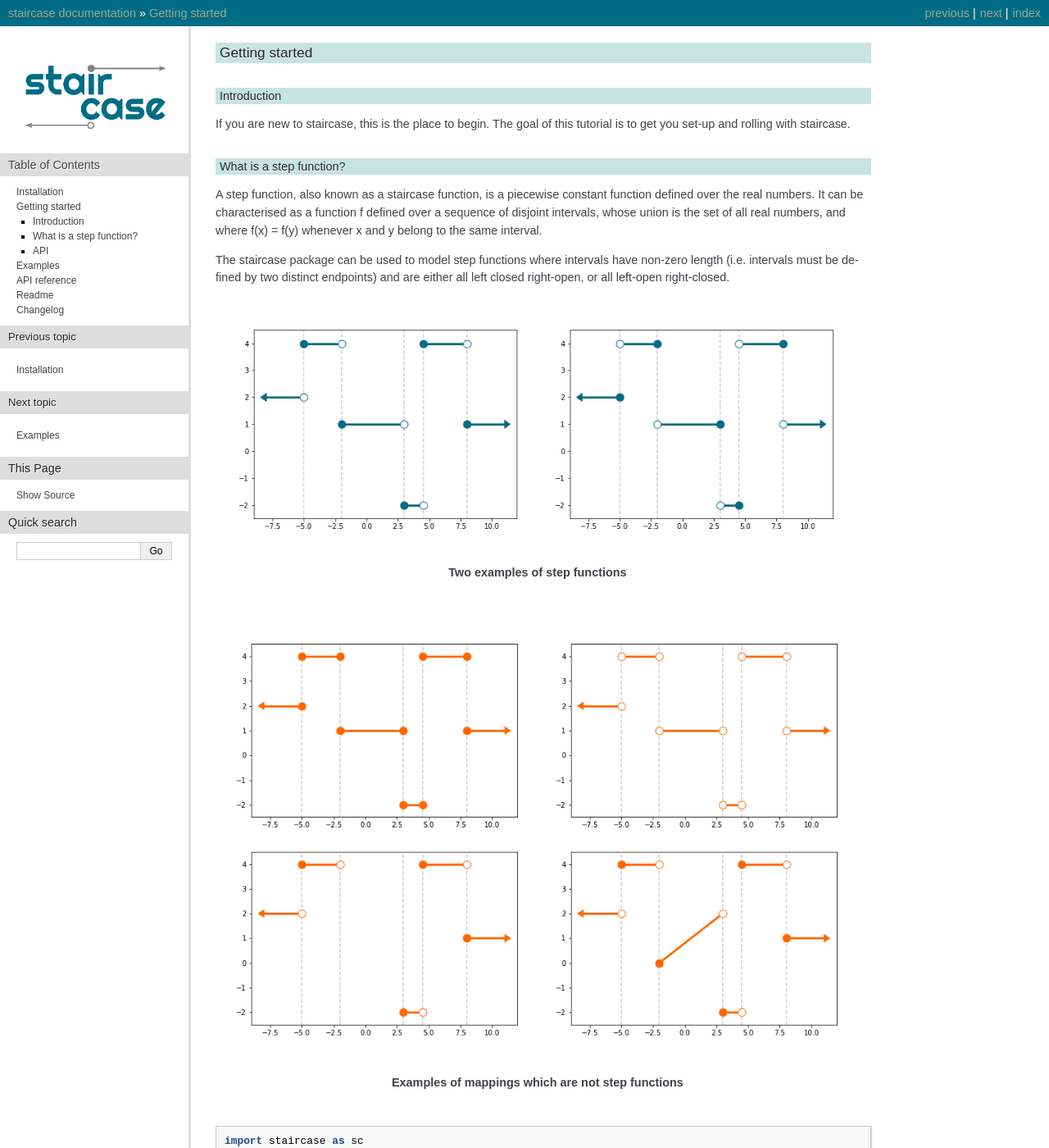
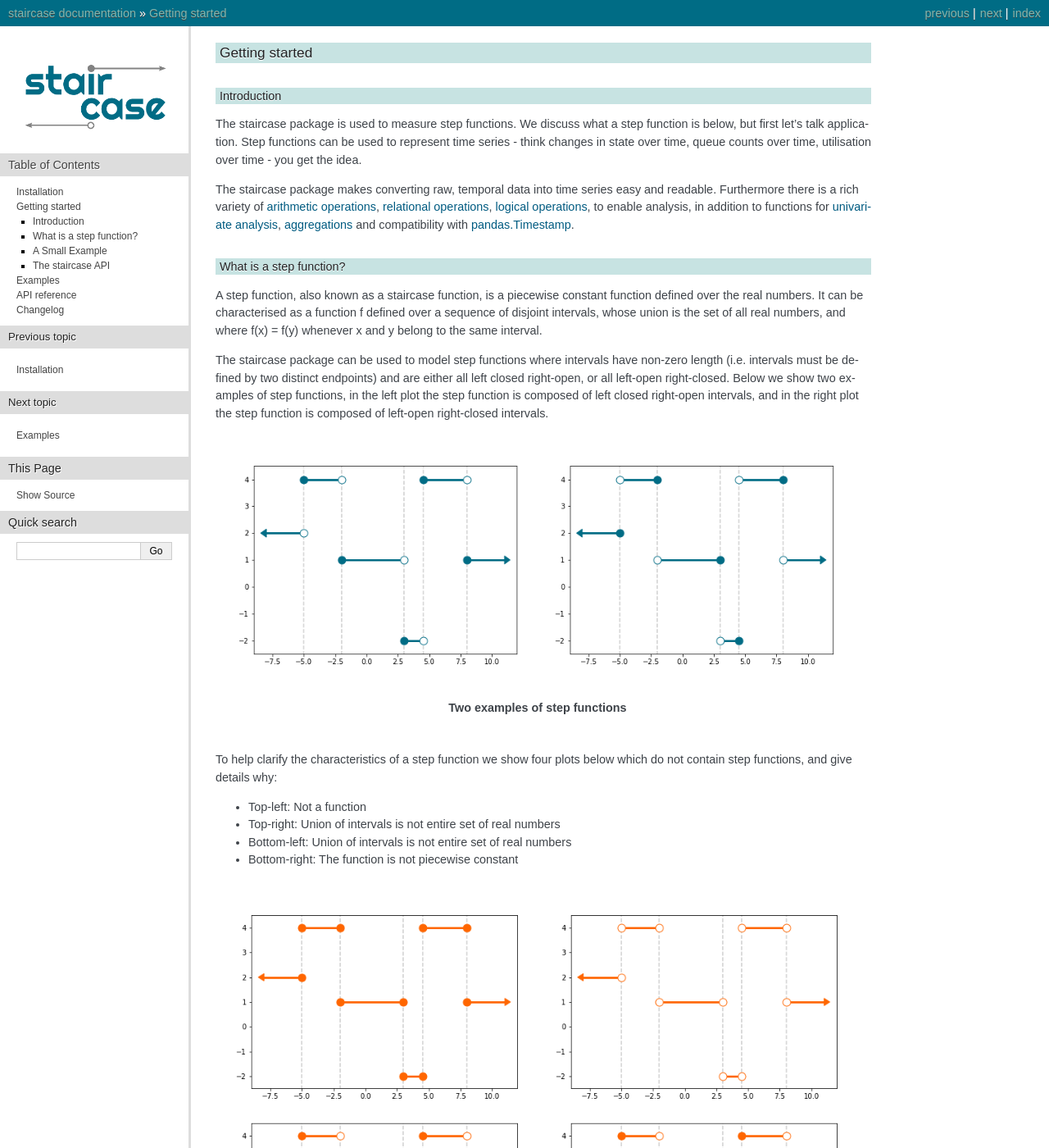
Before and after one commit to staircase-dev/staircase, a Sphinx documentation site: the page built from docs/getting_started.rst, in a window 1280 px wide and 1400 px high. Shown: the whole window at 82% size. Built offline with Sphinx 7.4.7, drawn with Linux system fonts in a browser that asks for light colours; pages that are not in the unit, such as notebooks, are missing from menus; some of the changed text lies outside the part shown.

Commit message:
DOC UPDATE

```diff
--- a/docs/Stairs.rst
+++ b/docs/Stairs.rst
@@ -18,6 +18,7 @@
    Stairs.step_changes
    Stairs.to_dataframe
 
+.. _api.arithmetic_operators:
 
 Arithmetic Operators
 ~~~~~~~~~~~~~~~~~~~~
@@ -31,6 +32,7 @@
    Stairs.multiply
    Stairs.divide
 
+.. _api.relational_operators:
 
 Relational Operators
 ~~~~~~~~~~~~~~~~~~~~
@@ -46,6 +48,7 @@
    Stairs.ne
    Stairs.identical
 
+.. _api.logical_operators:
 
 Logical Operators
 ~~~~~~~~~~~~~~~~~
--- a/docs/getting_started.rst
+++ b/docs/getting_started.rst
@@ -8,15 +8,17 @@
 Introduction
 ============
 
-If you are new to staircase, this is the place to begin. The goal of this
-tutorial is to get you set-up and rolling with staircase.
+The staircase package is used to measure step functions.  We discuss what a step function is below, but first let's talk application.  Step functions can be used to represent time series - think changes in state over time, queue counts over time, utilisation over time - you get the idea.
+
+The staircase package makes converting raw, temporal data into time series easy and readable.  Furthermore there is a rich variety of :ref:`arithmetic operations <api.arithmetic_operators>`, :ref:`relational operations <api.relational_operators>`, :ref:`logical operations <api.logical_operators>`, to enable analysis, in addition to functions for :ref:`univariate analysis <api.summary_statistics>`, :ref:`aggregations <api.multi_stair>` and compatibility with `pandas.Timestamp <https://pandas.pydata.org/pandas-docs/stable/reference/api/pandas.Timestamp.html>`_.
+
 
 What is a step function?
 =========================
 
 A step function, also known as a staircase function, is a piecewise constant function defined over the real numbers.  It can be characterised as a function f defined over a sequence of disjoint intervals, whose union is the set of all real numbers, and where f(x) = f(y) whenever x and y belong to the same interval.
 
-The staircase package can be used to model step functions where intervals have non-zero length (i.e. intervals must be defined by two distinct endpoints) and are either all left closed right-open, or all left-open right-closed.
+The staircase package can be used to model step functions where intervals have non-zero length (i.e. intervals must be defined by two distinct endpoints) and are either all left closed right-open, or all left-open right-closed.  Below we show two examples of step functions, in the left plot the step function is composed of left closed right-open intervals, and in the right plot the step function is composed of left-open right-closed intervals.
 
 .. figure:: img/staircase_function_examples.png
    :width: 100%
@@ -26,6 +28,13 @@
    **Two examples of step functions**
 
 
+To help clarify the characteristics of a step function we show four plots below which do not contain step functions, and give details why:
+
+* Top-left: Not a function
+* Top-right: Union of intervals is not entire set of real numbers
+* Bottom-left: Union of intervals is not entire set of real numbers
+* Bottom-right: The function is not piecewise constant
+
 .. figure:: img/not_staircase_function_examples.png
    :width: 100%
    :alt: not step functions
@@ -33,18 +42,61 @@
 
    **Examples of mappings which are not step functions**
 
+More information on step functions, including formal definitions, can be found on `Wikipedia <https://en.wikipedia.org/wiki/Step_function>`_.
+
+
+A Small Example
+===============
+
+The number of users viewing this webpage over time can be modelled as a step function.  The value of the function increases by 1 every time a user arrives at the page, and decreases by 1 every time a user leaves the page.  Let's say we have this data in vector format (i.e. tuple, list, numpy array, pandas series).  Specifically, assume *arrive* and *leave* are vectors of times, expressed as minutes past midnight, for all page views occuring yesterday.  Creating the corresponding step function is simple.  To achieve it we use the :ref:`Stairs <api.Stairs>` class:
+
 .. code-block :: python
 
-   import staircase as sc
+   >>> import staircase as sc
 
-   sf = sc.Stairs()
-   sc.layer(1,5)
+   >>> views = sc.Stairs()
+   >>> views.layer(arrive,leave)
+
+We can visualise the function with the plot function:
+
+.. code-block :: python
+
+   >>> views.plot()
+
+.. figure:: img/pageviews.png
+   :width: 60%
+   :alt: pageviews example created with plot function
+   :align: center
+
+We can find the total time the page was viewed:
+
+.. code-block :: python
+
+   >>> views.integrate(0,1440)
 
 
-This example shows the most basic of usages.
+We can find the average number of viewers:
 
-API
-===
+.. code-block :: python
+
+   >>> views.mean(0,1440)
+
+
+We can find the average number of viewers for each hour of the day:
+.. code-block :: python
+
+   >>> [views.mean(60*i, 60*(i+1)) for i in range(24)]
+
+We can find the maximum concurrent views:
+
+.. code-block :: python
+
+   >>> views.max(0,1440)
+
+See :ref:`examples and case studies <examples>` for more in-depth demonstrations of the staircase package.
+
+The staircase API
+=================
 
 The :ref:`API Reference <api>` contains a detailed description of the staircase API. The
 reference describes how the methods work and which parameters can be used.
--- a/docs/index.rst
+++ b/docs/index.rst
@@ -29,7 +29,6 @@
    examples.rst
    api.rst
 
-   readme
    changelog
 
 
--- a/docs/readme.rst
+++ /dev/null
@@ -1,3 +0,0 @@
-=========
-Readme
-=========
```
Also changed, not shown: other parts of docs/Stairs.rst (+1 -0 lines), README.md (+1 -1 lines).
